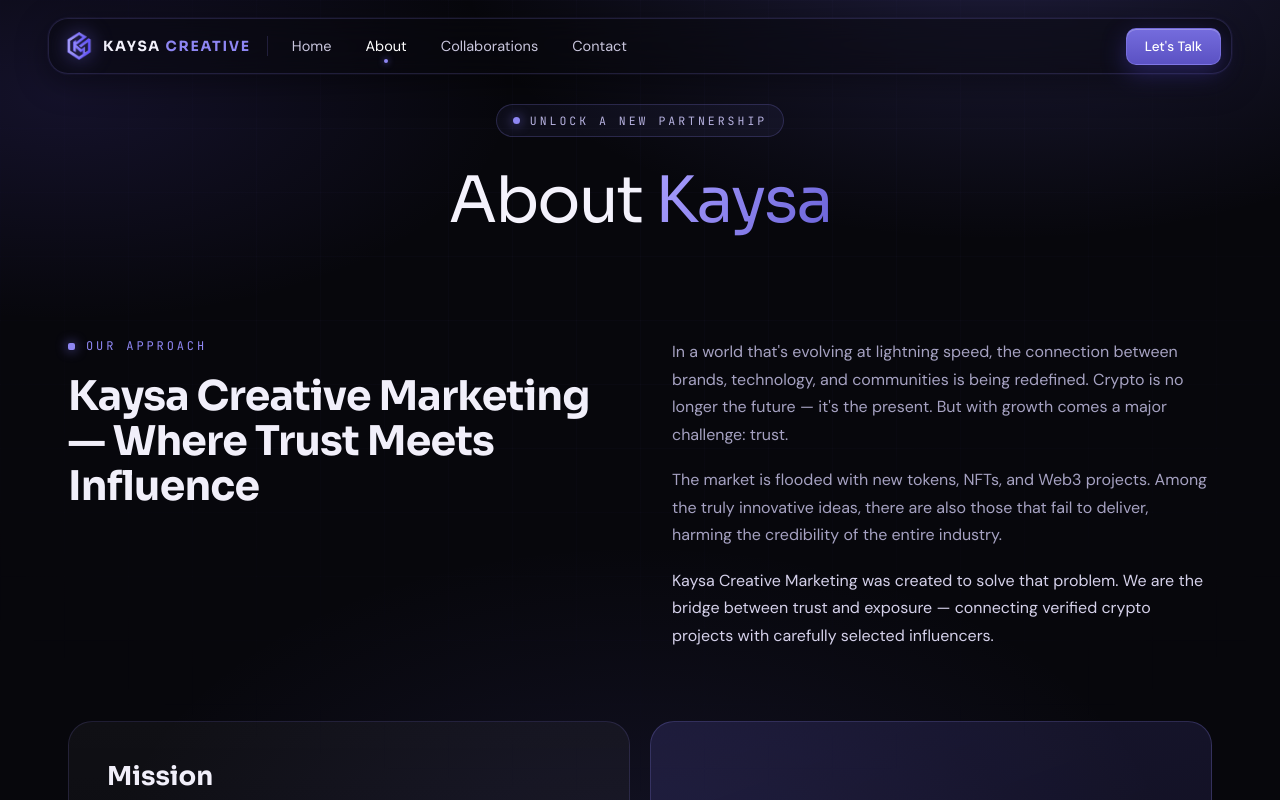
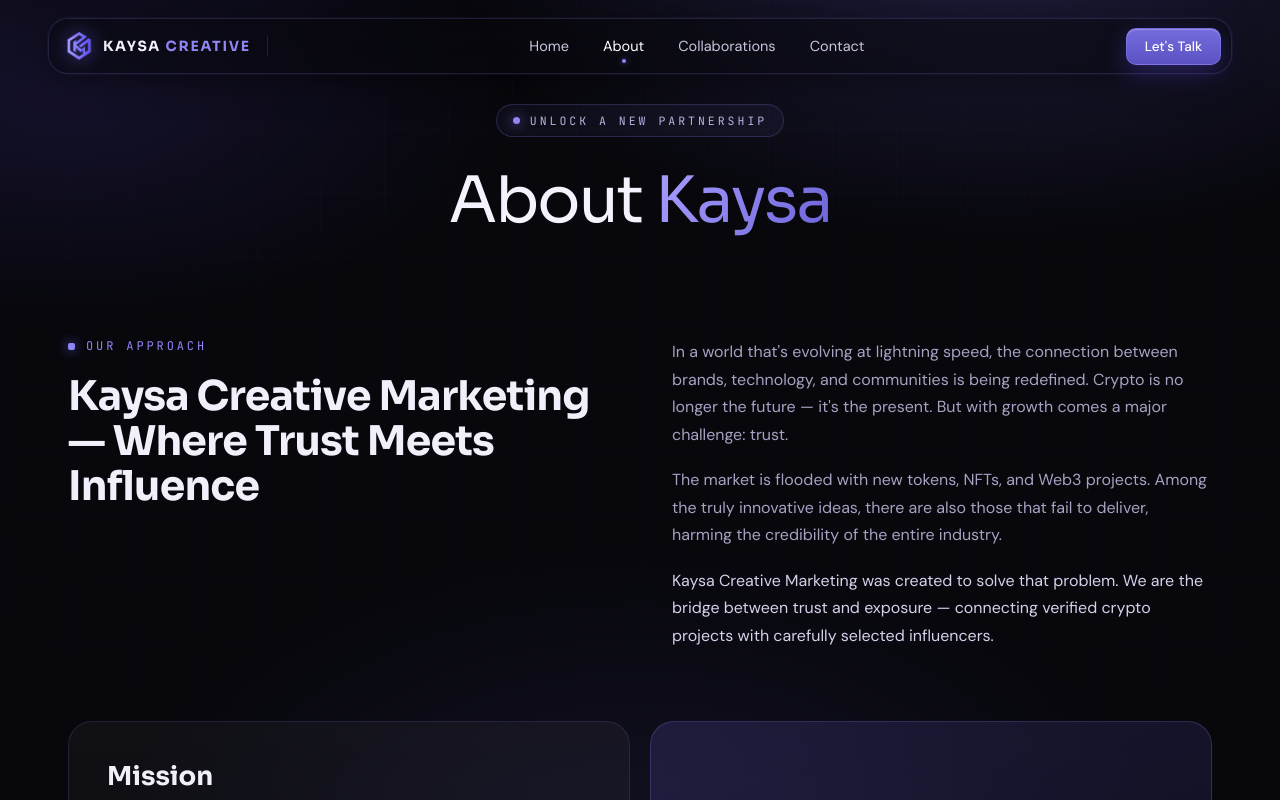
Before and after one commit to webdevabdul0/kaysa-creative, a Next.js app: page /about in a window 1280 px wide. Shown: the top 800 px of the page. Built offline with nearby package versions, Linux system fonts and the light colour scheme.

Commit message:
fix: center nav links on desktop

```diff
--- a/components/Nav.tsx
+++ b/components/Nav.tsx
@@ -68,7 +68,7 @@
           <div className="nav-links-desktop" style={{ width: 1, height: 20, background: 'rgba(142,134,242,0.18)', flex: 'none', alignItems: 'unset' }} />
 
           {/* Links — desktop */}
-          <div className="nav-links-desktop" style={{ gap: 2, flex: 1 }}>
+          <div className="nav-links-desktop" style={{ gap: 2, flex: 1, justifyContent: 'center' }}>
             {links.map(({ href, label }) => (
               <Link key={href} href={href} style={{ textDecoration: 'none' }}>
                 <span className="nav-btn" style={{
```
